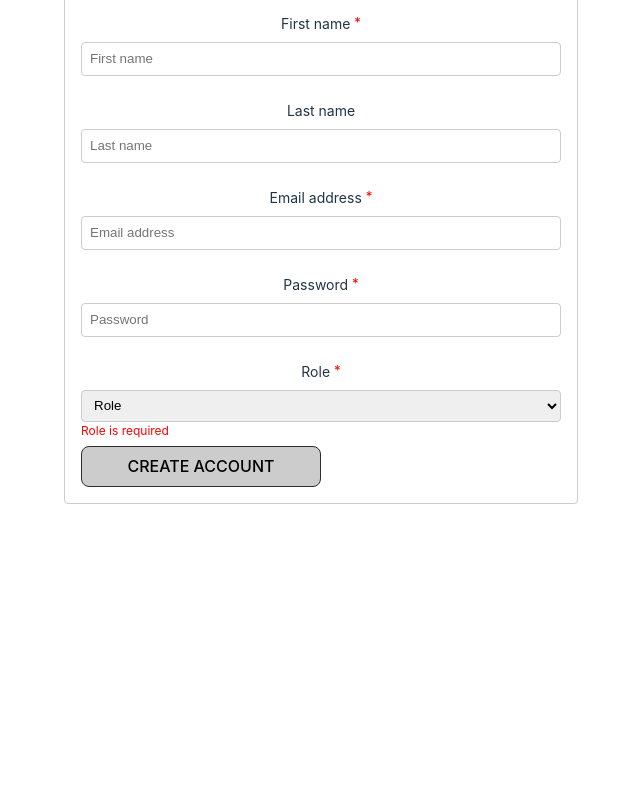
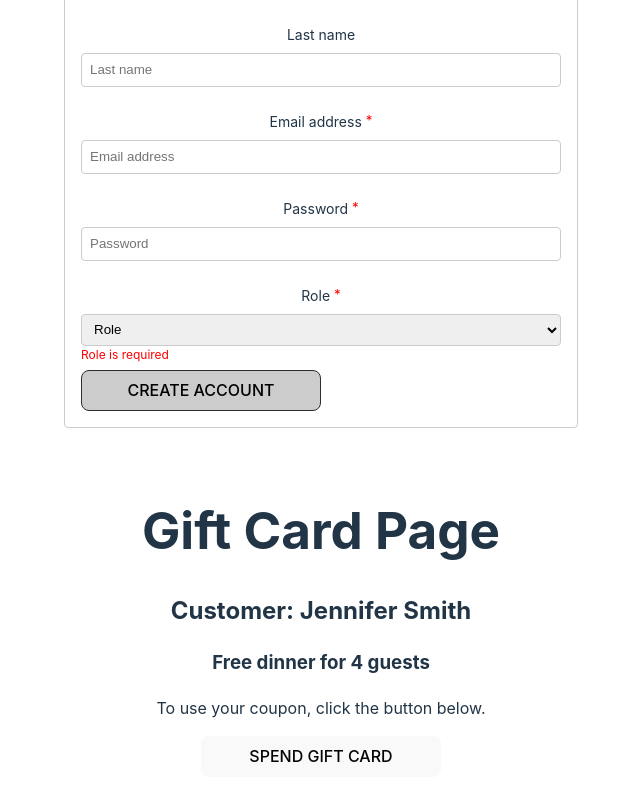
Before and after one commit to Tugrul99/AdvancedReactLessonsCourseraNew, a React (Vite) app: page / in a window 1280 px wide. Shown: the part 188-988 px from the top of the page, without its empty margins (319-959 px from the left). Before the commit the page ends 800 px from the top, so only its background shows below. Built offline with nearby package versions, Linux system fonts and the light colour scheme.

Commit message:
Gift Card added for learning how to manage usestateHooks.

```diff
--- a/src/App.jsx
+++ b/src/App.jsx
@@ -1,10 +1,14 @@
 import "./App.css";
+import GiftCard from "./advancedReact/GiftCard";
 
 import RegistrationForm from "./advancedReact/RegistrationForm";
 
 function App() {
   return (
-   <RegistrationForm/>
+    <>
+      <RegistrationForm />
+      <GiftCard />
+    </>
   );
 }
 
--- /dev/null
+++ b/src/advancedReact/GiftCard.jsx
@@ -0,0 +1,39 @@
+import React from "react";
+import { useState } from "react";
+
+const GiftCard = () => {
+  const [giftCard, setGiftCard] = useState({
+    firstName: "Jennifer",
+    lastName: "Smith",
+    text: "Free dinner for 4 guests",
+    valid: true,
+    instructions: "To use your coupon, click the button below.",
+  });
+
+  function spendGiftCard() {
+    setGiftCard((prev) => {
+      return {
+        ...prev,
+        text: "Your coupon has been used.",
+        valid: false,
+        instructions: "Please visit our restaurant to renew your gift card.",
+      };
+    });
+  }
+
+  return (
+    <div style={{ padding: "40px" }}>
+      <h1>Gift Card Page</h1>
+      <h2>
+        Customer: {giftCard.firstName} {giftCard.lastName}
+      </h2>
+      <h3>{giftCard.text}</h3>
+      <p>{giftCard.instructions}</p>
+      {giftCard.valid && (
+        <button onClick={spendGiftCard}>Spend Gift Card</button>
+      )}
+    </div>
+  );
+};
+
+export default GiftCard;
--- a/src/advancedReact/RegistrationForm.jsx
+++ b/src/advancedReact/RegistrationForm.jsx
@@ -95,7 +95,7 @@
           </label>
           <select
             value={role}
-            onChange={(e) => setRole(e.target.value)} // Role state güncellenir
+            onChange={(e) => setRole(e.target.value)}
           >
             <option value="">Role</option>
             <option value="individual">Individual</option>
```
